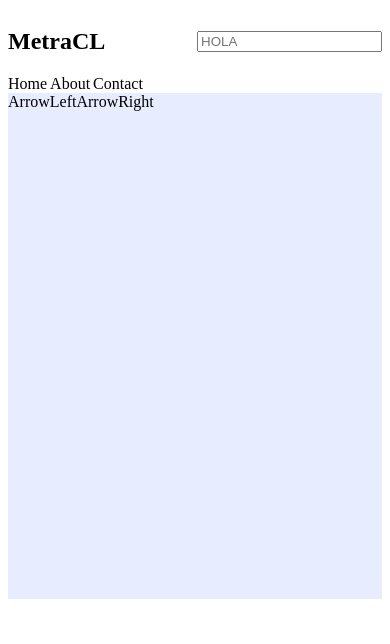
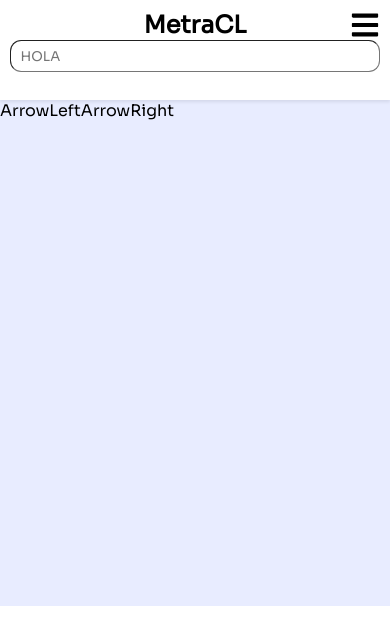
Before and after one commit to imanuel96i/react-full-stack, a React (Create React App) app: page / in a window 390 px wide. Shown: the top 644 px of the page. Built offline with nearby package versions, Linux system fonts and the light colour scheme.

Commit message:
Barra de busqueda

```diff
--- a/package.json
+++ b/package.json
@@ -12,6 +12,7 @@
     "@types/react-dom": "^18.0.10",
     "react": "^18.2.0",
     "react-dom": "^18.2.0",
+    "react-icons": "^4.7.1",
     "react-scripts": "5.0.1",
     "sass": "^1.58.0",
     "typescript": "^4.9.5",
--- a/src/Home.tsx
+++ b/src/Home.tsx
@@ -1,6 +1,7 @@
 import React from 'react'
 import Nav from './components/Nav'
 import Carousel from './components/Carousel'
+import './components/css/index.sass'
 
 function Home() {
   return (<>
--- a/src/components/Nav.tsx
+++ b/src/components/Nav.tsx
@@ -1,16 +1,16 @@
 import React from 'react'
 import './css/Nav.sass'
+import { FaBars } from 'react-icons/fa';
 
 function Nav() {
   return (
     <div className='NavBar'>
       <div className='NavContainer'>
         <h2>MetraCL</h2>
+        <FaBars className='Bars'/>
       </div>
-      <div className='NavContainer'>
-        <form className='FormSearch'>
-          <input type="text" id='txt' placeholder='HOLA'/>
-        </form>
+      <div className='NavContainerSearch'>
+          <input type="text" id='txt' className='SearchBar' placeholder='HOLA'/>
       </div>
       <div className='NavContainerLink'>
         <a href='www.google.cl'>Home</a>
--- a/src/components/css/Nav.sass
+++ b/src/components/css/Nav.sass
@@ -4,12 +4,76 @@
     justify-content: space-between
     z-index: 100
     align-items: center
+    box-shadow: 0 2px 3px 0 rgba(0, 0, 0, 0.2)
+    padding: 20px
+
+.NavContainer
+    flex: 1
+
+.Bars
+    display: none
+    @media screen and (max-width: 1250px)
+        display: flex
+        width: 30px
+        height: 30px
+        justify-content: flex-end
+        position: absolute
+        right: 10px
 
 .NavContainerLink
+    flex: 1
     display: flex
     gap: 3px
-
+    margin-right: 0
+    float: right
+    justify-content: flex-end
 
 .NavContainerLink a
+    padding: 10px
     color: inherit
     text-decoration: none
+
+.NavContainerSearch
+    flex: 1
+    max-width: 500px
+
+.FormSearch
+    display: inline-flex
+    justify-content: center
+    width: 100%
+
+.SearchBar
+    width: 100%
+    border-radius: .7rem
+    border-width: 1px
+    height: 2rem
+    padding: 0 0.6rem
+    outline: 0
+    appearance: none
+
+@media screen and (max-width: 1250px)
+    .NavBar
+        display: block
+        padding: 10px
+        height: 100px
+
+    .NavContainer
+        text-align: center
+        display: flex
+        flex-direction: column
+
+    .NavContainerSearch
+        display: flex
+        width: 100%
+
+    .NavContainerLink
+        display: flex
+        flex-direction: column
+        text-align: center
+        width: 100%
+
+    .SearchBar
+        width: 100%
+
+    .NavContainerLink
+        display: none
--- /dev/null
+++ b/src/components/css/index.sass
@@ -0,0 +1,7 @@
+@import url('https://fonts.googleapis.com/css2?family=Sora&display=swap')
+
+*
+    font-family: 'Sora', sans-serif
+    box-sizing: border-box
+    margin: 0
+    padding: 0
```
Also changed, not shown: 1 other file (tests, documents, lock files or other folders).
